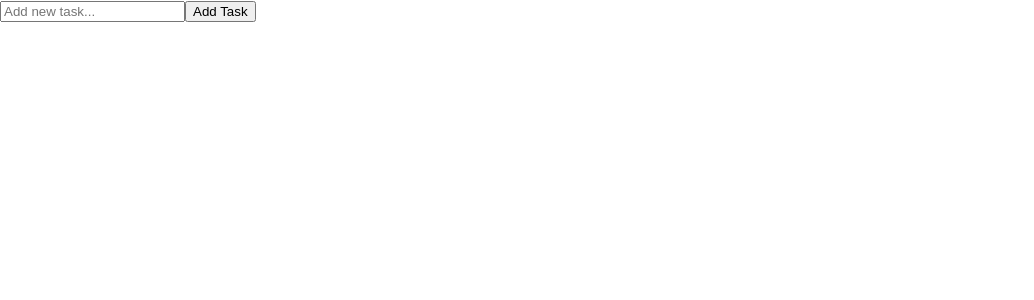
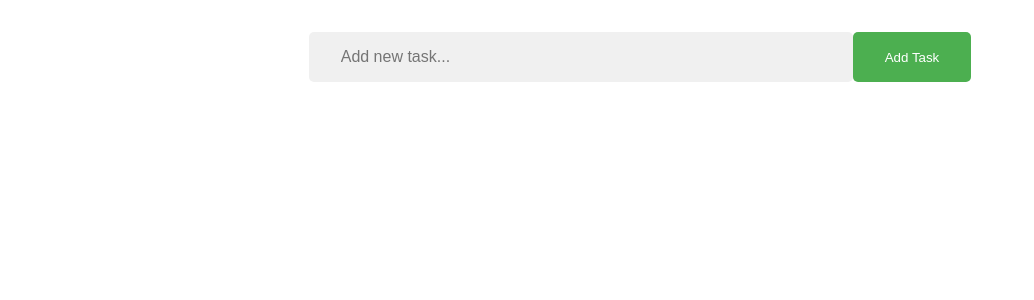
Before and after one commit to SimonGPort/TaskManagement, a React (Create React App) app: page / in a window 1280 px wide. Shown: the top 300 px of the page, without its empty margins (0-1034 px from the left). Built offline with nearby package versions, Linux system fonts and the light colour scheme.

Commit message:
taskform style

```diff
--- a/package.json
+++ b/package.json
@@ -13,6 +13,7 @@
     "react": "^18.2.0",
     "react-dom": "^18.2.0",
     "react-scripts": "5.0.1",
+    "styled-components": "^6.1.8",
     "typescript": "^4.9.5",
     "web-vitals": "^2.1.4"
   },
--- a/src/components/taskform/TaskForm.tsx
+++ b/src/components/taskform/TaskForm.tsx
@@ -1,5 +1,6 @@
 import React, { useState } from "react";
 import { TaskFormProps } from "../../interface/interface";
+import { Form, Input, Button } from "./style";
 
 const TaskForm: React.FC<TaskFormProps> = ({ handleAddTask }) => {
   const [name, setName] = useState("");
@@ -12,15 +13,15 @@ const TaskForm: React.FC<TaskFormProps> = ({ handleAddTask }) => {
   };
 
   return (
-    <form onSubmit={handleSubmit}>
-      <input
+    <Form onSubmit={handleSubmit}>
+      <Input
         type="text"
         value={name}
         onChange={(e) => setName(e.target.value)}
         placeholder="Add new task..."
       />
-      <button type="submit">Add Task</button>
-    </form>
+      <Button type="submit">Add Task</Button>
+    </Form>
   );
 };
 
--- /dev/null
+++ b/src/components/taskform/style.js
@@ -0,0 +1,27 @@
+import styled from "styled-components";
+
+export const Form = styled.form`
+  margin: 2rem 0;
+  display: flex;
+  justify-content: center;
+`;
+
+export const Input = styled.input`
+  width: 30rem;
+  padding: 16px 32px;
+  border: none;
+  border-radius: 5px;
+  background-color: #f0f0f0;
+  color: #333333;
+  font-size: 16px;
+  font-family: Arial, sans-serif;
+`;
+
+export const Button = styled.button`
+  background-color: #4caf50;
+  color: #ffffff;
+  padding: 16px 32px;
+  border: none;
+  border-radius: 5px;
+  cursor: pointer;
+`;
```
Also changed, not shown: 1 other file (tests, documents, lock files or other folders).
